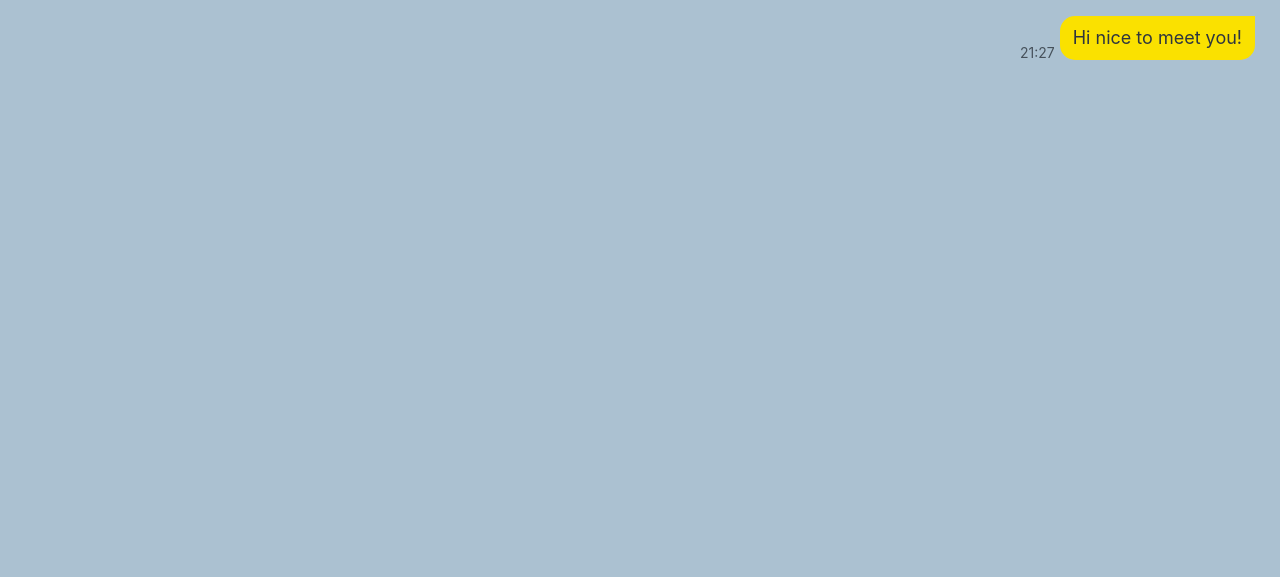
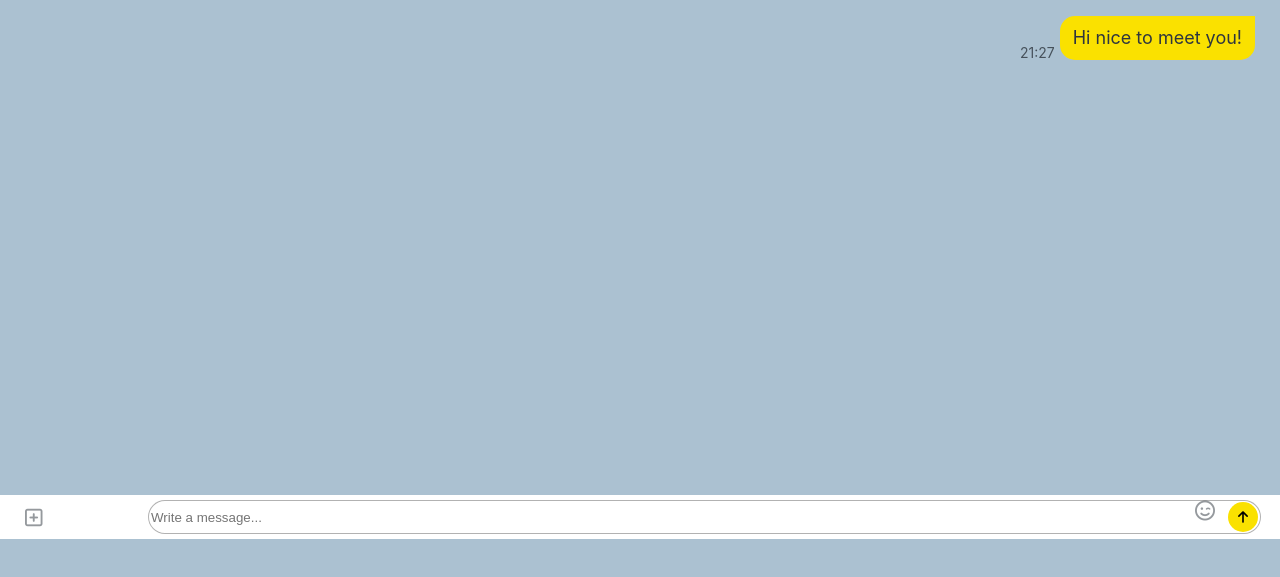
Before and after one commit to Choi-HyunHo/kokoa-clone, a plain HTML site: page chat.html in a window 1280 px wide. Shown: the part 261-838 px from the top of the page. Drawn offline with Linux system fonts and the light colour scheme.

Commit message:
Chat 제작

```diff
--- a/chat.html
+++ b/chat.html
@@ -69,5 +69,18 @@
         </div>
       </div>
     </main>
+
+    <form class="reply">
+      <div class="reply__column">
+        <i class="far fa-plus-square fa-lg"></i>
+      </div>
+      <div class="reply__column">
+        <input type="text" placeholder="Write a message..." />
+        <i class="far fa-smile-wink fa-lg"></i>
+        <button>
+          <i class="fas fa-arrow-up"></i>
+        </button>
+      </div>
+    </form>
   </body>
 </html>
--- a/css/chat.css
+++ b/css/chat.css
@@ -90,3 +90,64 @@
 .message-row--own .message__info {
   flex-direction: row-reverse;
 }
+
+.reply {
+  position: fixed;
+  bottom: 0;
+  width: 100%;
+  background-color: white;
+  display: flex;
+  justify-content: space-between;
+  padding: 5px 25px;
+  align-items: center;
+  box-sizing: border-box;
+}
+
+.reply .reply__column:first-child {
+  width: 10%;
+}
+
+.reply .reply__column:last-child {
+  width: 90%;
+  position: relative;
+}
+
+.reply input {
+  height: 30px;
+  width: 100%;
+  border: var(--main-border);
+  border-radius: 20px;
+}
+
+.reply__column:last-child > i,
+.reply button {
+  position: absolute;
+  right: -3px;
+  top: 2px;
+}
+
+.reply__column:last-child > i {
+  right: 40px;
+  top: 10px;
+}
+
+.reply__column button {
+  background-color: var(--yellow);
+  border: none;
+  width: 30px;
+  height: 30px;
+  border-radius: 50%;
+}
+
+.reply__column button:focus,
+.reply__column button:hover {
+  outline: none;
+}
+
+.reply i {
+  opacity: 0.5;
+}
+
+.reply__column button i {
+  opacity: 1;
+}
```
